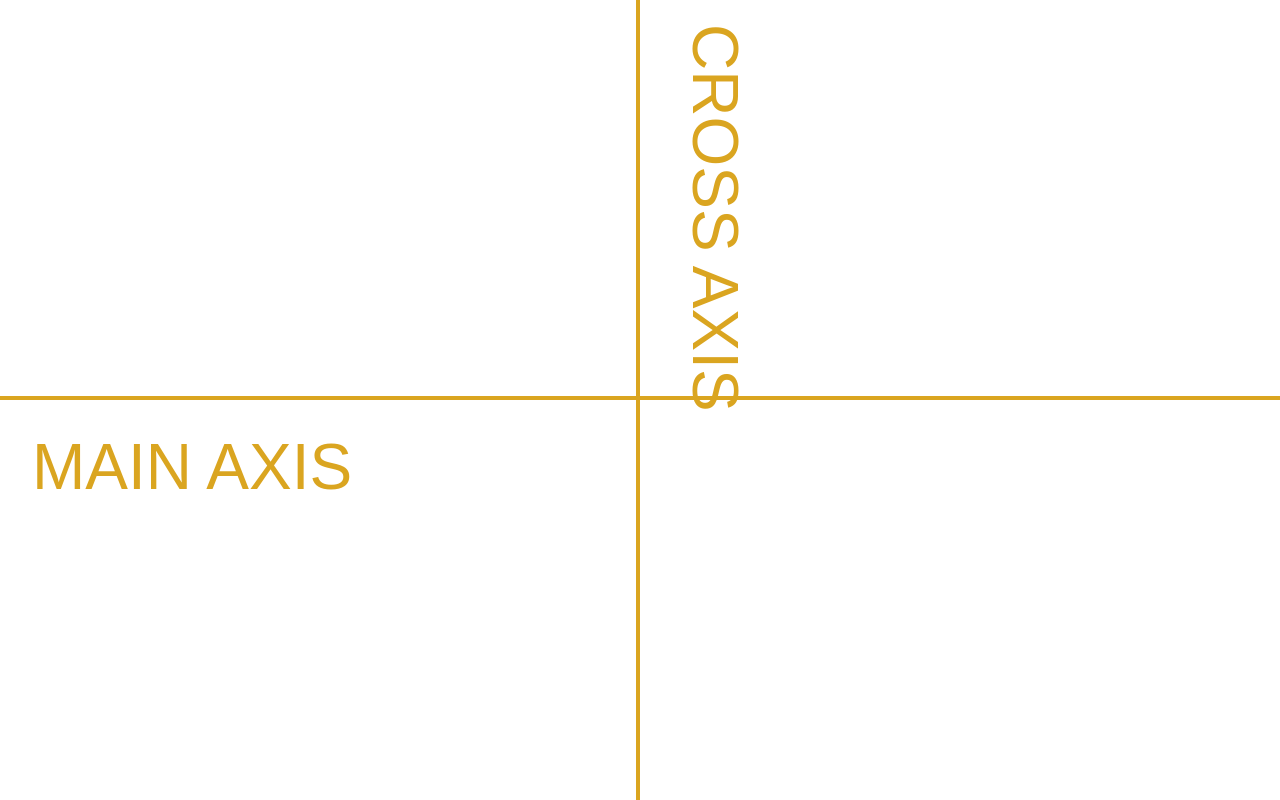
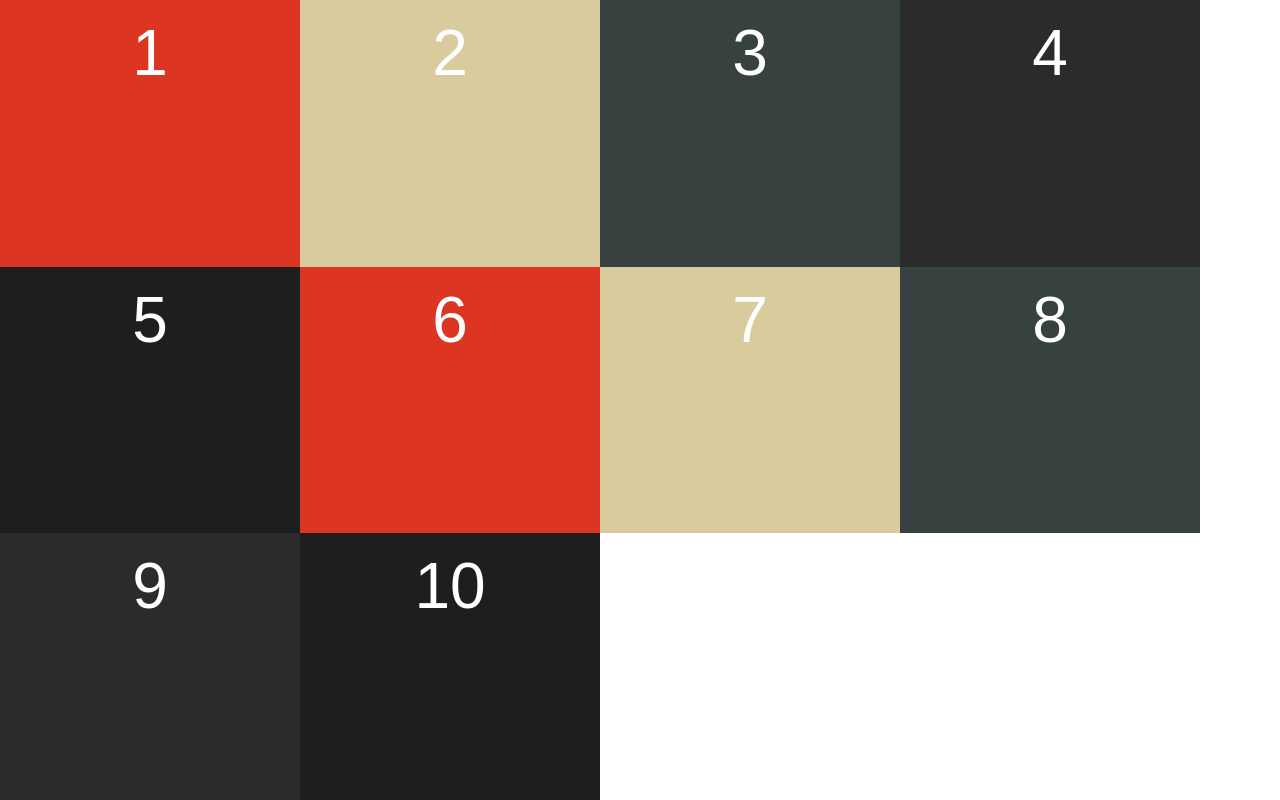
Before and after one commit to CSSclasses/_course-flexbox, a plain HTML site: page index.html in a window 1280 px wide. Drawn offline with Linux system fonts and the light colour scheme.

Commit message:
Rename elements

```diff
--- a/index.html
+++ b/index.html
@@ -14,19 +14,19 @@
     <!--[if lt IE 8]>
       <p class="browserupgrade">You are using an <strong>outdated</strong> browser. Please <a href="http://browsehappy.com/">upgrade your browser</a> to improve your experience.</p>
     <![endif]-->
-    <div class="container">
-<!--       <div class="container__el01">1</div>
-      <div class="container__el02">2</div>
-      <div class="container__el03">3</div>
-      <div class="container__el04">4</div>
-      <div class="container__el05">5</div>
-      <div class="container__el06">6</div>
-      <div class="container__el07">7</div>
-      <div class="container__el08">8</div>
-      <div class="container__el09">9</div>
-      <div class="container__el10">10</div>
- -->    </div>
-    <div class="axis axis--horizontal"></div>
+    <div class="flex-container">
+      <div class="flex-item01">1</div>
+      <div class="flex-item02">2</div>
+      <div class="flex-item03">3</div>
+      <div class="flex-item04">4</div>
+      <div class="flex-item05">5</div>
+      <div class="flex-item06">6</div>
+      <div class="flex-item07">7</div>
+      <div class="flex-item08">8</div>
+      <div class="flex-item09">9</div>
+      <div class="flex-item10">10</div>
+    </div>
+<!--     <div class="axis axis--horizontal"></div>
     <div class="axis axis--vertical"></div>
-  </body>
+ -->  </body>
 </html>
--- a/styles.css
+++ b/styles.css
@@ -31,34 +31,39 @@ body {
   position: relative;
 }
 
-[class^="container__el"] { padding: 1rem; }
+[class^="flex-item"] {
+  padding: 1rem;
+  width: 300px;
+}
 
-.container__el01 { background-color: #DC3522; }
+.flex-item01 { background-color: #DC3522; }
 
-.container__el02 { background-color: #D9CB9E; }
+.flex-item02 { background-color: #D9CB9E; }
 
-.container__el03 { background-color: #374140; }
+.flex-item03 { background-color: #374140; }
 
-.container__el04 { background-color: #2A2C2B; }
+.flex-item04 { background-color: #2A2C2B; }
 
-.container__el05 { background-color: #1E1E20; }
+.flex-item05 { background-color: #1E1E20; }
 
-.container__el06 { background-color: #DC3522; }
+.flex-item06 { background-color: #DC3522; }
 
-.container__el07 { background-color: #D9CB9E; }
+.flex-item07 { background-color: #D9CB9E; }
 
-.container__el08 { background-color: #374140; }
+.flex-item08 { background-color: #374140; }
 
-.container__el09 { background-color: #2A2C2B; }
+.flex-item09 { background-color: #2A2C2B; }
 
-.container__el10 { background-color: #1E1E20; }
+.flex-item10 { background-color: #1E1E20; }
 
-.container {
+.flex-container {
   min-height: 100vh; /* viewport height*/
   /* We will start writing Flexbox in here */
+  display: flex;
+  flex-wrap: wrap;
 }
 
-.axis {
+/*.axis {
   background-color: goldenrod;
   position: absolute;
   z-index: 10;
@@ -96,3 +101,4 @@ body {
   transform: rotate(90deg);
   width: 410px;
 }
+*/
```
